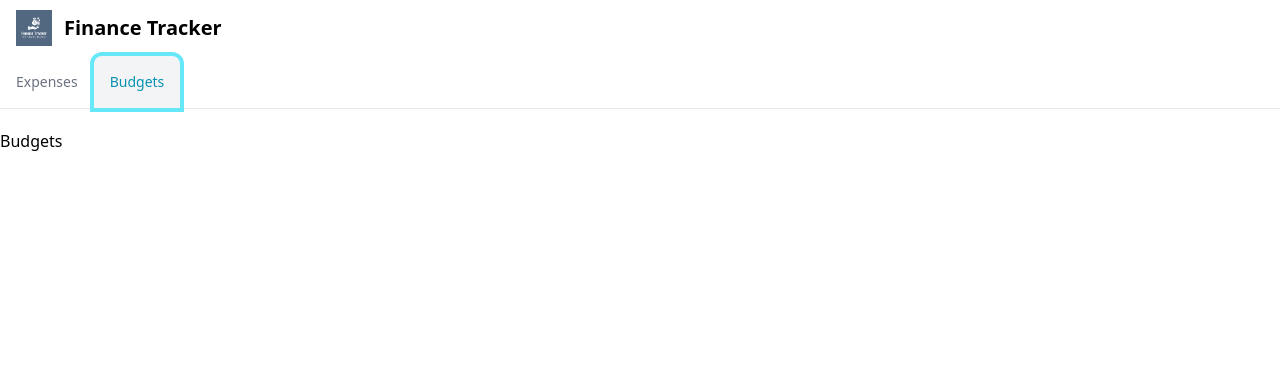
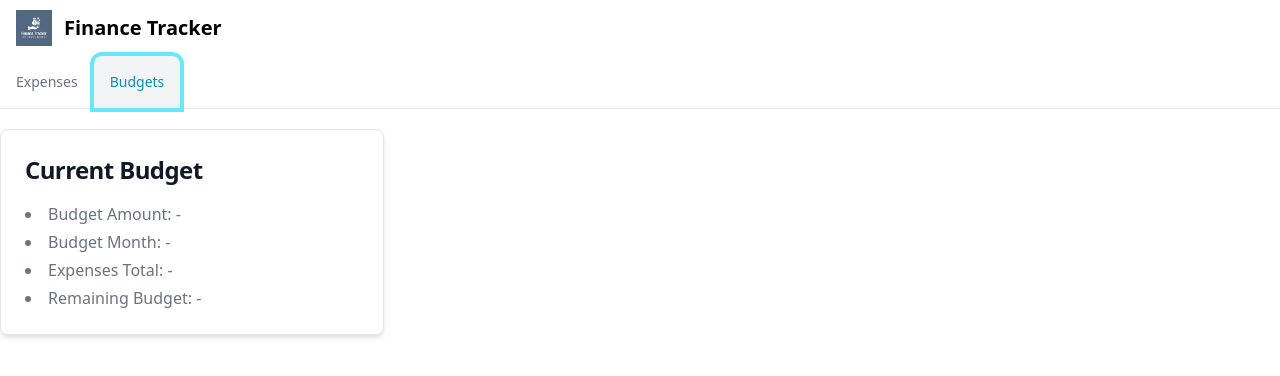
Before and after one commit to kevxo/finance-tracker, a React (Vite) app in the folder frontend/finance-tracker/: page /dashboard in a window 1280 px wide. Both pictures are taken after a click on the tab "Budgets". Shown: the top 376 px of the page. Built offline with nearby package versions, Linux system fonts and the light colour scheme; no server answers.

Commit message:
Add the budgets component and WIP Budgets Comp

```diff
--- /dev/null
+++ b/frontend/finance-tracker/src/Components/Budgets/index.tsx
@@ -0,0 +1,52 @@
+import { Card, List } from "flowbite-react";
+import { useEffect, useState } from 'react'
+
+import { getCurrentBudget } from "../../Services/APIs/Budgets";
+
+interface Budget {
+    uuid: string;
+    budget_amount: number;
+    month: string;
+    expenses_total: number;
+    remaining_budget: number;
+}
+
+export function Budgets() {
+    // eslint-disable-next-line @typescript-eslint/no-unused-vars
+    const [budgetUuid, setBudgetUuid] = useState<Budget["uuid"]>()
+    const [currentBudget, setCurrentBudget] = useState<Budget>()
+    const token = localStorage.getItem('token');
+
+    useEffect(() => {
+        const retrieveCurrentBudget = async () => {
+            if (!currentBudget && token && budgetUuid) {
+                const budget = await getCurrentBudget(token, budgetUuid);
+                setCurrentBudget(budget);
+            }
+        }
+
+        retrieveCurrentBudget();
+    }, [budgetUuid, currentBudget, token])
+
+    return (
+        <Card href="#" className="max-w-sm">
+            <h5 className="text-2xl font-bold tracking-tight text-gray-900 dark:text-white">
+                Current Budget
+            </h5>
+            <List>
+                <List.Item>
+                    Budget Amount: { currentBudget?.budget_amount || '-' }
+                </List.Item>
+                <List.Item>
+                    Budget Month: { currentBudget?.month || '-' }
+                </List.Item>
+                <List.Item>
+                    Expenses Total: { currentBudget?.expenses_total || '-' }
+                </List.Item>
+                <List.Item>
+                    Remaining Budget: { currentBudget?.remaining_budget || '-' }
+                </List.Item>
+            </List>
+        </Card>
+    );
+}
--- a/frontend/finance-tracker/src/Components/Dashboard/index.tsx
+++ b/frontend/finance-tracker/src/Components/Dashboard/index.tsx
@@ -1,5 +1,6 @@
 import { Tabs } from "flowbite-react";
 
+import { Budgets } from "../Budgets";
 import { Expenses } from '../Expenses'
 
 export function Dashboard() {
@@ -9,7 +10,7 @@ export function Dashboard() {
             <Expenses />
           </Tabs.Item>
           <Tabs.Item active title="Budgets">
-            <h1>Budgets</h1>
+            <Budgets />
           </Tabs.Item>
         </Tabs>
       );
```
